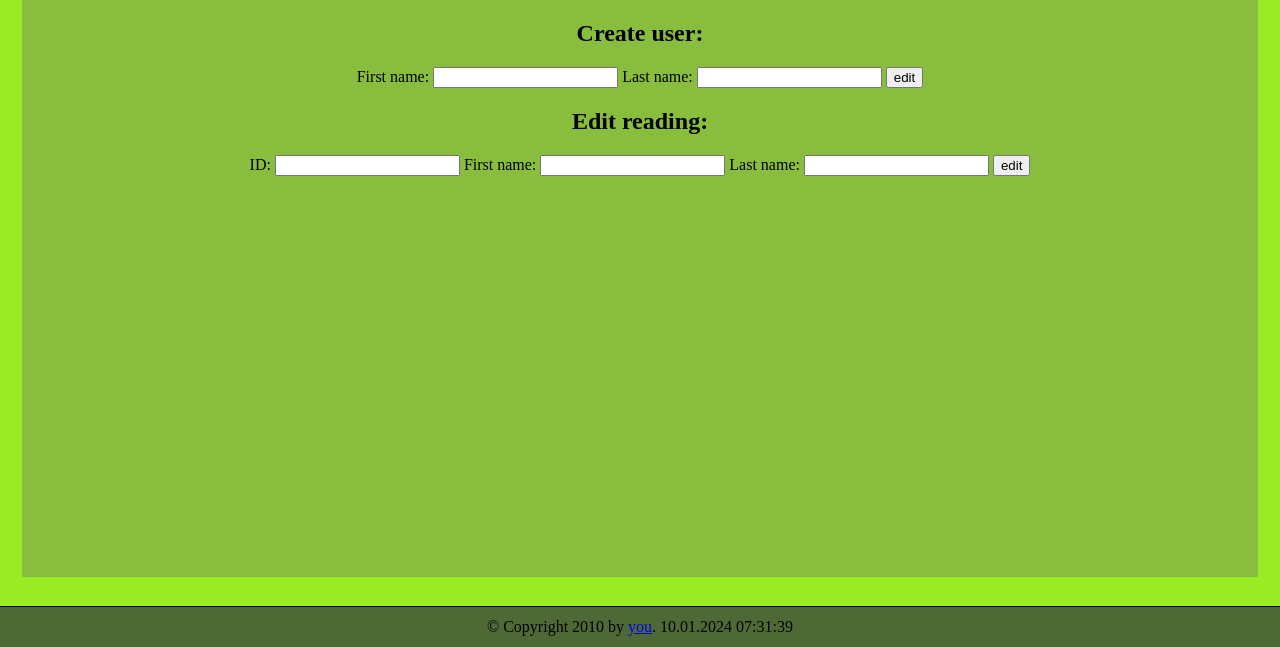
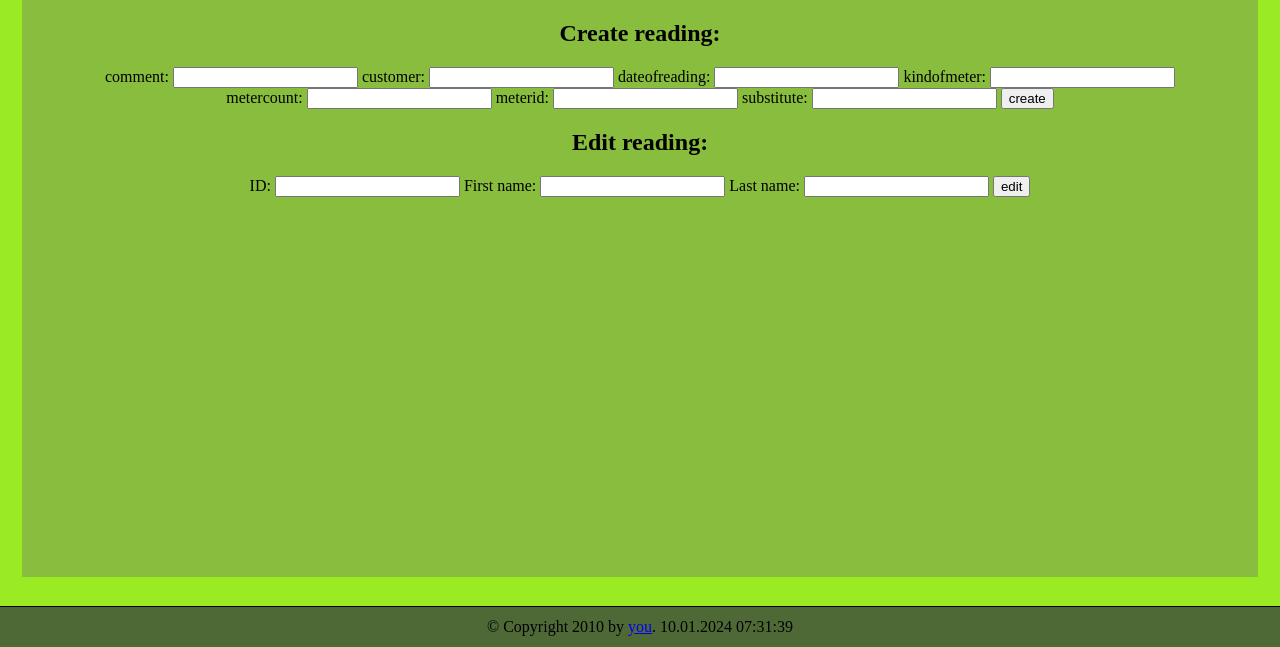
Before and after one commit to xKURDOx/HausverwaltungFrontend, a Flask app: page /readings in a window 1280 px wide. Shown: the part 153-800 px from the top of the page. Run offline with Flask 3, Linux system fonts and the light colour scheme; data that the repository does not hold is empty.

Commit message:
Readings. are annoying.

```diff
--- a/app/app.py
+++ b/app/app.py
@@ -2,6 +2,7 @@ import datetime
 from flask import Flask, request
 import requests
 from flask import render_template
+from data.Readings import Readings
 
 from data.Entity import Entity
 from data.Customer import Customer
@@ -46,22 +47,25 @@ def get_users_json():
         return (0, f"Error occured! Code: {response.status_code}; Reason: {response.reason}")
 
 def delete(o: Entity):
-    s = f"{BASE_URL}rest/{o.DB_TYPE}/delete/{o.id}"
+    s = f"{BASE_URL}rest/{o.get_get_db_type()}/delete/{o.id}"
     print(s)
     response = requests.get(s)
-    print("deleted.")
+    print("RESPONSE:")
     print(response.content)
 
 def edit(o: Entity):
-    s = f"{BASE_URL}rest/{o.DB_TYPE}/edit"
+    s = f"{BASE_URL}rest/{o.get_db_type()}/edit"
     response = requests.put(s, json=o.toDICT())
 
     print(response.status_code)
     print("edited.")
+    print("RESPONSE:")
     print(response.content)
 
 def create(o: Entity):
-    response = requests.post(f"{BASE_URL}rest/{o.DB_TYPE}/create", json=o.toDICT())
+    print(o.__dict__)
+    response = requests.post(f"{BASE_URL}rest/{o.get_db_type()}/create", json=o.toDICT())
+    print("RESPONSE:")
     print(response.content)
 
 
@@ -74,7 +78,18 @@ def index():
 def route_readings():
     return render_template("Readings.html")
 
-@app.route('/customers', methods=['GET','POST'])
+@app.route("/readings/create", methods=["POST"])
+def route_readings_create():
+    print("CREATE-REQ-FORM: " + str(request.form))
+    #fake-customer for request:
+    c  = Customer(id=request.form["customer"])
+    #none is 'better' than -1 i gues butttt does it maaatter?
+    r = Readings(id=None, comment=request.form["comment"], customer=c, dateofreading=request.form["dateofreading"], kindofmeter=request.form["kindofmeter"], metercount=request.form["metercount"], meterid=request.form["meterid"])
+    print(str(r))
+    create(r)
+    return render_template("Readings.html")
+
+@app.route('/customers')
 def route_customer():
     return render_template("Customers.html")
 
--- a/app/data/Customer.py
+++ b/app/data/Customer.py
@@ -5,4 +5,6 @@ from data.constants import DB_Type
 
 @dataclass
 class Customer(Entity):
-    DB_TYPE: str = DB_Type.CUSTOMER.value
+    firstname: str = ""
+    lastname: str = ""
+    _DB_TYPE: str = DB_Type.CUSTOMER.value
--- a/app/data/User.py
+++ b/app/data/User.py
@@ -5,6 +5,8 @@ from data.constants import DB_Type
 
 @dataclass
 class User(Entity):
+    firstname: str = ""
+    lastname: str = ""
     password: str = ""
     token: str = ""
-    DB_TYPE: str = DB_Type.USER.value
+    _DB_TYPE: str = DB_Type.USER.value
--- a/app/data/constants.py
+++ b/app/data/constants.py
@@ -5,5 +5,6 @@ from enum import Enum
 class DB_Type (Enum):
     CUSTOMER = "customer"
     USER = "user"
+    READING = "reading"
 
 BASE_URL = "http://localhost:8080/"
--- a/app/templates/Readings.html
+++ b/app/templates/Readings.html
@@ -17,13 +17,24 @@
     {% endautoescape %}
 
     <div id="create_reading_container">
-      <h2>Create user: </h2>
+      <h2>Create reading: </h2>
       <form method="POST" action="/readings/create">
-        <label for="firstname">First name: </label>
-        <input type="text" id="firstname" name="firstname">
-        <label for="lastname">Last name: </label>
-        <input type="text" id="lastname" name="lastname">
-        <input name="type" type="submit" value="edit">
+        <label for="comment">comment: </label>
+        <input type="text" id="comment" name="comment">
+        <label for="customer">customer: </label>
+        <input type="number" id="customer" name="customer">
+        <label for="dateofreading">dateofreading: </label>
+        <input type="number" id="dateofreading" name="dateofreading">
+        <label for="kindofmeter">kindofmeter: </label>
+        <input type="text" id="kindofmeter" name="kindofmeter">
+        <br>
+        <label for="metercount">metercount: </label>
+        <input type="text" id="metercount" name="metercount">
+        <label for="meterid">meterid: </label>
+        <input type="number" id="meterid" name="meterid">
+        <label for="substitute">substitute: </label>
+        <input type="text" id="substitute" name="substitute">
+        <input name="type" type="submit" value="create">
       </form>
 
       <h2>Edit reading: </h2>
```
Also changed, not shown: app/data/Entity.py (+6 -4 lines), app/data/Readings.py (added, +25 -0 lines).
